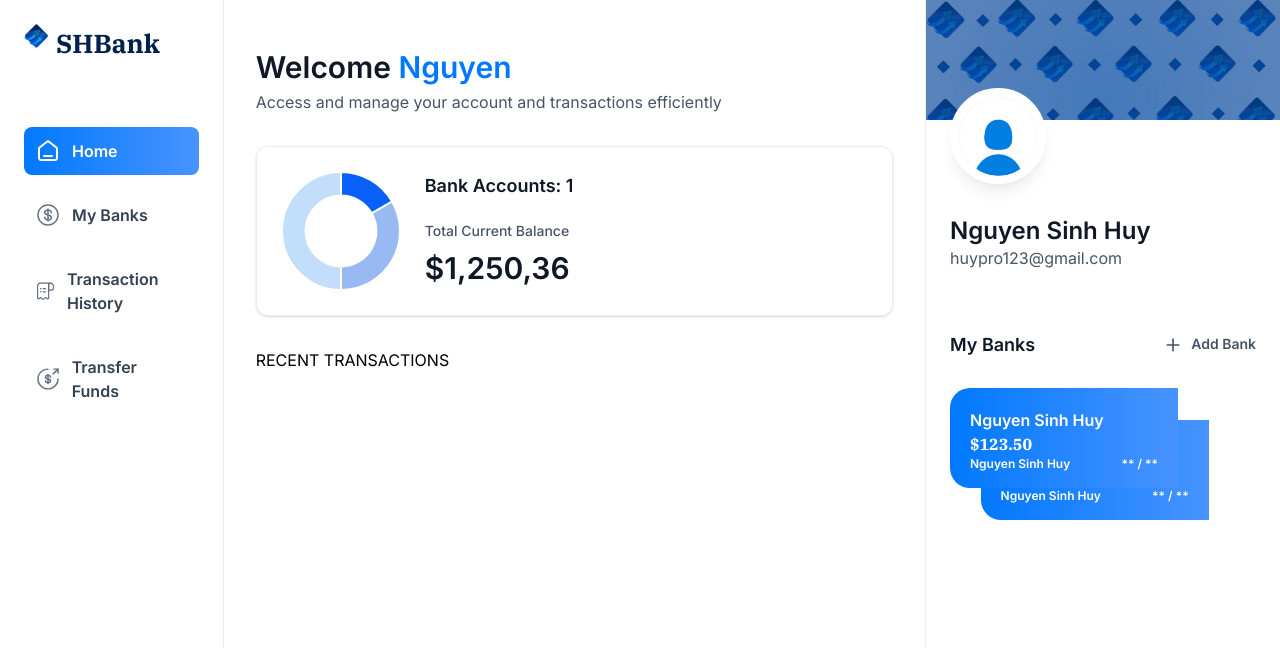
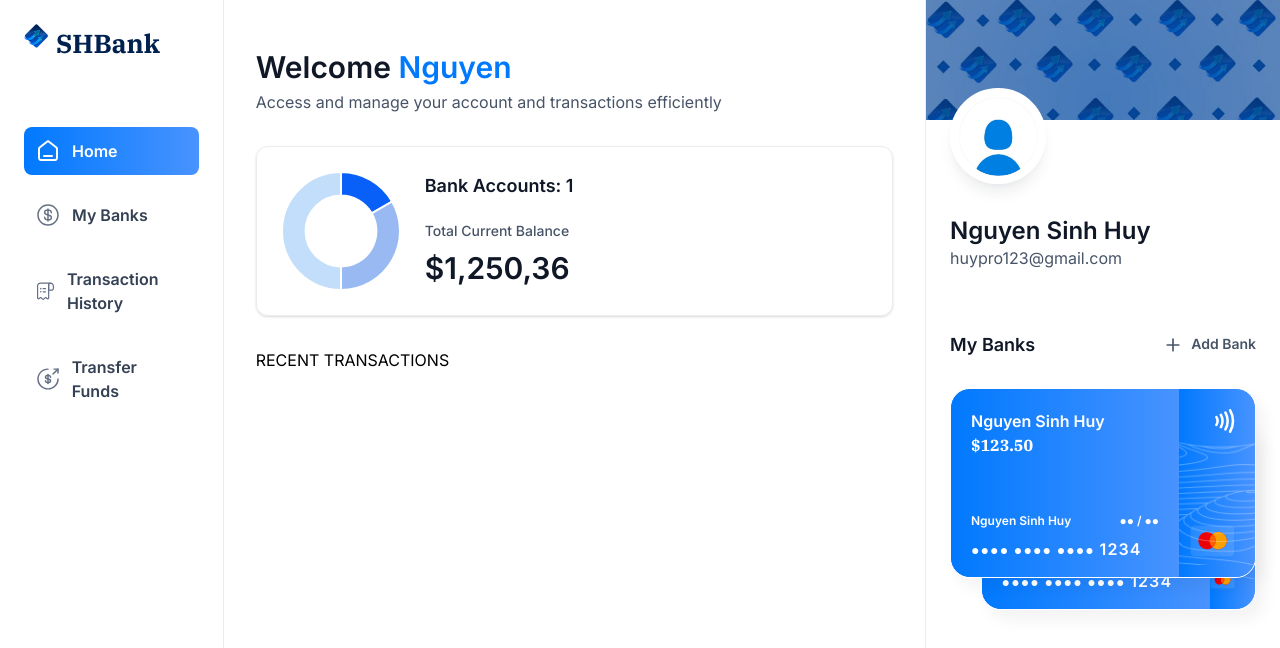
Before and after one commit to huydeptraii123/basicbanking, a Next.js app: page / in a window 1280 px wide. Shown: the top 648 px of the page. Built offline with nearby package versions, Linux system fonts and the light colour scheme.

Commit message:
Implement complete layou

```diff
--- /dev/null
+++ b/app/(root)/my-banks/page.tsx
@@ -0,0 +1,11 @@
+import React from 'react'
+
+const MyBanks = () => {
+  return (
+    <div>
+
+    </div>
+  )
+}
+
+export default MyBanks
--- /dev/null
+++ b/app/(root)/payment-transfer/page.tsx
@@ -0,0 +1,11 @@
+import React from 'react'
+
+const Transfer = () => {
+  return (
+    <div>
+
+    </div>
+  )
+}
+
+export default Transfer
--- /dev/null
+++ b/app/(root)/transaction-history/page.tsx
@@ -0,0 +1,11 @@
+import React from 'react'
+
+const TransactionHistory = () => {
+  return (
+    <div>
+
+    </div>
+  )
+}
+
+export default TransactionHistory
--- a/app/globals.css
+++ b/app/globals.css
@@ -231,7 +231,7 @@
   }
 
   .bank-card_content {
-    @apply relative z-10 flex size-full max-w-[228px] flex-col justify-between rounded-l-[20px] bg-gray-700 bg-bank-gradient px-5 pb-4 pt-5;
+    @apply relative z-10 size-full flex max-w-[228px] flex-col justify-between rounded-l-[20px] bg-gray-700 bg-bank-gradient px-5 pb-4 pt-5;
   }
 
   .bank-card_icon {
--- a/components/BankCard.tsx
+++ b/components/BankCard.tsx
@@ -1,12 +1,14 @@
 import { formatAmount } from '@/lib/utils'
+import Image from 'next/image'
 import Link from 'next/link'
 import React from 'react'
 
 const BankCard = ({ account, userName, showBalance = true}: CreditCardProps) => {
   return (
     <div className="flex flex-col">
-      <Link href="/" className="bank-card_content">
-        <div>
+      <Link href="/" className="bank-card">
+        <div className="bank-card_content">
+          <div>
             <h1 className="text-16 font-semibold text-white">
                 {account.name || userName}
             </h1>
@@ -20,11 +22,40 @@ const BankCard = ({ account, userName, showBalance = true}: CreditCardProps) =>
                     {userName}
                 </h1>
                 <h2 className="text-12 font-semibold text-white">
-                    ** / **
+                    ●● / ●●
                 </h2>
             </div>
+            <p className="text-14 font-semibold tracking-[1.1px] text-white">
+              ●●●● ●●●● ●●●● <span className="text-16">{1234}</span>
+            </p>
         </article>
+        </div>
+        <div className="bank-card_icon">
+          <Image
+          src="/icons/Paypass.svg"
+          width={20}
+          height={20}
+          alt= "pay"
+          />
+          <Image
+          src="/icons/mastercard.svg"
+          width={45}
+          height={32}
+          alt= "mastercard"
+          className="ml-5"
+          />
+        </div>
+
+        <Image
+        src="/icons/lines.png"
+        width={316}
+        height={190}
+        alt = "lines"
+        className="absolute top-0 left-0"
+        />
       </Link>
+
+      {/* {COPY} */}
     </div>
   )
 }
```
